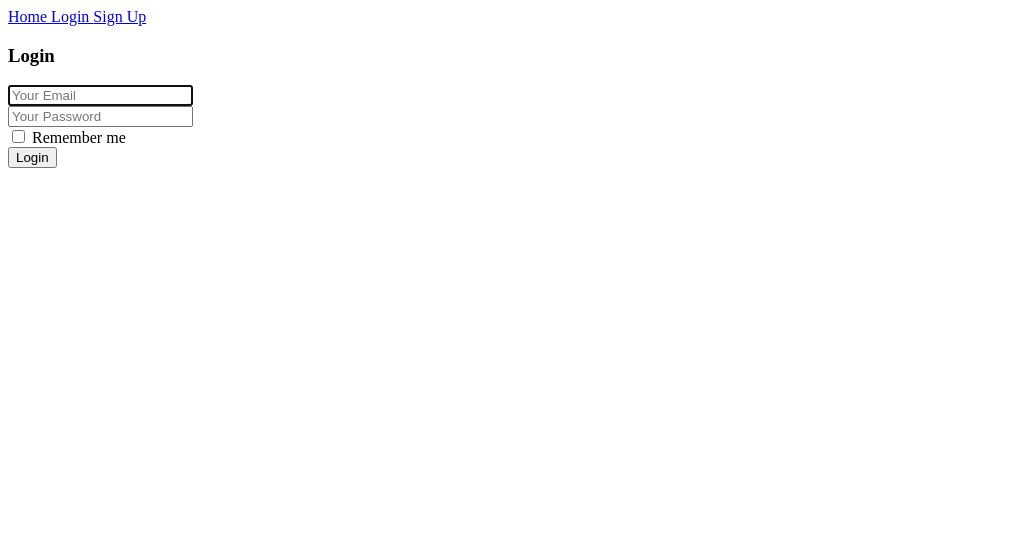
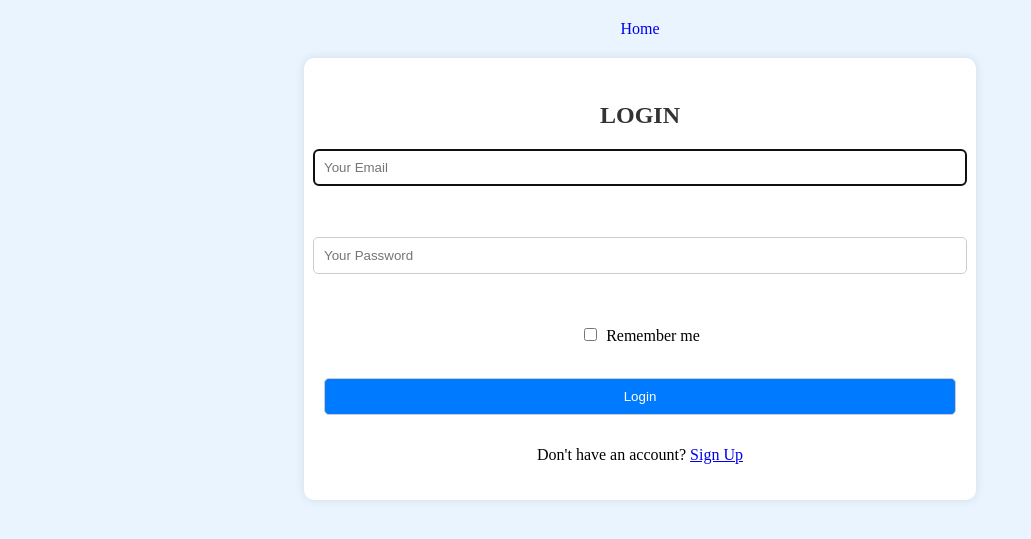
Before and after one commit to elyton250/ALX_Support_Website, a Flask app: page /login in a window 1280 px wide. Shown: the top 539 px of the page, without its empty margins (0-1031 px from the left). Run offline with Flask 3, Linux system fonts and the light colour scheme.

Commit message:
login and signup

```diff
--- /dev/null
+++ b/web_flask/static/styles/index.css
@@ -0,0 +1,78 @@
+body {
+    background-color: #E9F4FF;
+}
+h3 {
+    text-transform: uppercase;
+}
+.column {
+    background-color: #fff;
+    margin: auto;
+    width: 50%;
+    text-align: center;
+    /* border: 2px solid blue; */
+    padding: 20px;
+    border-radius: 10px;
+    box-shadow: 0 0 10px rgba(0, 0, 0, 0.1);
+}
+.hero-head {
+    text-align: center;
+    margin: 20px 0;
+
+}
+.hero-head a {
+    text-decoration: none
+}
+.hero-head a:hover {
+    color: blue;
+}
+.column form {
+    display: flex;
+    flex-direction: column;
+    align-items: center;
+}
+
+.column input[type="email"],
+.column input[type="password"],
+.column input[type="submit"] {
+    width: 100%;
+    padding: 10px;
+    margin-bottom: 15px;
+    border: 1px solid #ccc;
+    border-radius: 5px;
+}
+
+.column input[type="checkbox"] {
+    margin-right: 5px;
+}
+
+.column input[type="submit"] {
+    background-color: #007bff;
+    color: #fff;
+    cursor: pointer;
+}
+
+.column input[type="submit"]:hover {
+    background-color: #0056b3;
+}
+
+.column .field {
+    text-align: left;
+    margin-bottom: 15px;
+}
+
+.column .title {
+    margin-bottom: 20px;
+    font-size: 24px;
+    color: #333;
+}
+
+.column .notification {
+    padding: 10px 20px;
+    margin-bottom: 15px;
+    border-radius: 5px;
+}
+
+.column .notification.is-danger {
+    background-color: #f44336;
+    color: #fff;
+}
--- a/web_flask/templates/index-dash.html
+++ b/web_flask/templates/index-dash.html
@@ -12,7 +12,7 @@
     <!----===== Iconscout CSS ===== -->
     <link rel="stylesheet" href="https://unicons.iconscout.com/release/v4.0.0/css/line.css">
 
-    <title>ALX-KIGALI-SUPPORT</title>
+    <title>ALX Kigali</title>
     <!--Start of Tawk.to Script-->
     <script type="text/javascript">
         var Tawk_API = Tawk_API || {}, Tawk_LoadStart = new Date();
--- a/web_flask/templates/index.html
+++ b/web_flask/templates/index.html
@@ -5,38 +5,23 @@
     <meta charset="utf-8">
     <meta http-equiv="X-UA-Compatible" content="IE=edge">
     <meta name="viewport" content="width=device-width, initial-scale=1">
-    <title>ALX-KIGLI-SUPPORT</title>
-
-    <!-- <link rel="stylesheet" href="https://cdnjs.cloudflare.com/ajax/libs/bulma/0.7.2/css/bulma.min.css" /> -->
+    <title>ALX Kigali</title>
+    <link rel="stylesheet" href="../static/styles/index.css">
 </head>
 
 <body>
-    <section class="hero is-primary is-fullheight">
+    <section class="hero">
 
         <div class="hero-head">
-            <nav class="navbar">
-                <div class="container">
-                    <div id="navbarMenuHeroA" class="navbar-menu">
-                        <div class="navbar-end">
-                            <a href="{{ url_for('main.home') }}" class="navbar-item">
-                                Home
-                            </a>
-                            {% if not current_user.is_authenticated %}
-                            <a href="{{ url_for('auth.login') }}" class="navbar-item">
-                                Login
-                            </a>
-                            <a href="{{ url_for('auth.register') }}" class="navbar-item">
-                                Sign Up
-                            </a>
-                            {% endif %}
-                        </div>
-                    </div>
-                </div>
-            </nav>
+            <div class="navbar-end">
+                <a href="{{ url_for('main.home') }}" class="navbar-item">
+                    Home
+                </a>
+            </div>
         </div>
 
         <div class="hero-body">
-            <div class="container has-text-centered">
+            <div class="container">
                 {% block content %}
                 {% endblock %}
             </div>
--- a/web_flask/templates/login.html
+++ b/web_flask/templates/login.html
@@ -1,8 +1,8 @@
 {% extends "index.html" %}
 {% block content %}
-    <div class="column is-4 is-offset-4">
+<div class="column">
     <h3 class="title">Login</h3>
-        <div class="box">
+
     {% with messages = get_flashed_messages() %}
     {% if messages %}
     <div class="notification is-danger">
@@ -11,26 +11,25 @@
     {% endif %}
     {% endwith %}
     <form method="POST" action="/login">
-                <div class="field">
-                    <div class="control">
-                        <input class="input is-large" type="email" name="email" placeholder="Your Email" autofocus="">
-                    </div>
-                </div>
 
-                <div class="field">
-                    <div class="control">
-                        <input class="input is-large" type="password" name="password" placeholder="Your Password">
-                    </div>
-                </div>
+        <input type="email" name="email" placeholder="Your Email" autofocus=""><br><br>
+
+        <input type="password" name="password" placeholder="Your Password"><br><br>
+
         <div class="field">
             <label class="checkbox">
                 <input type="checkbox" name="remember">
                 Remember me
             </label>
-                </div>
+        </div><br>
 
-                <button class="button is-block is-info is-large is-fullwidth">Login</button>
+        <input class="submit-btn" type="submit" value="Login">
     </form>
-        </div>
+    <p>
+        Don't have an account? <a href="{{ url_for('auth.register') }}" class="navbar-item">
+            Sign Up
+        </a>
+    </p>
+
 </div>
 {% endblock %}
```
Also changed, not shown: web_flask/templates/register.html (+12 -9 lines). Lines whose indentation alone changed are shown as unchanged.
